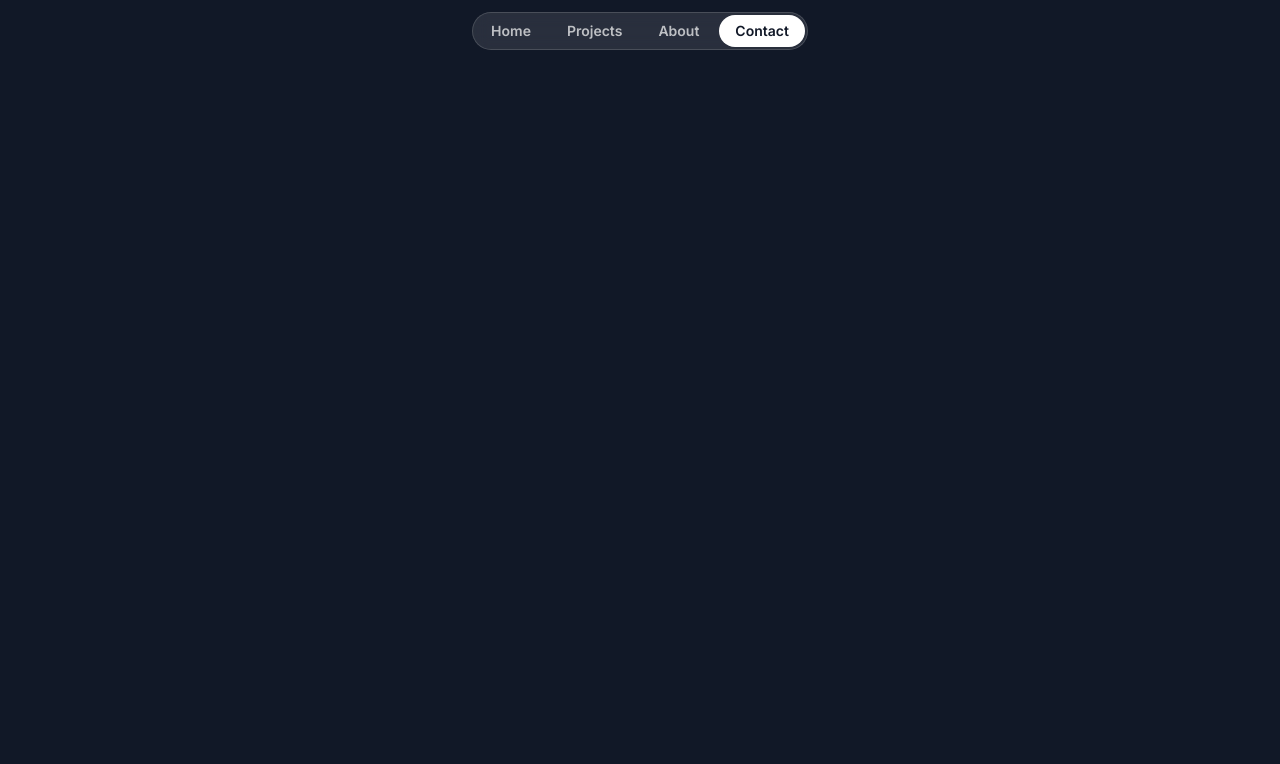
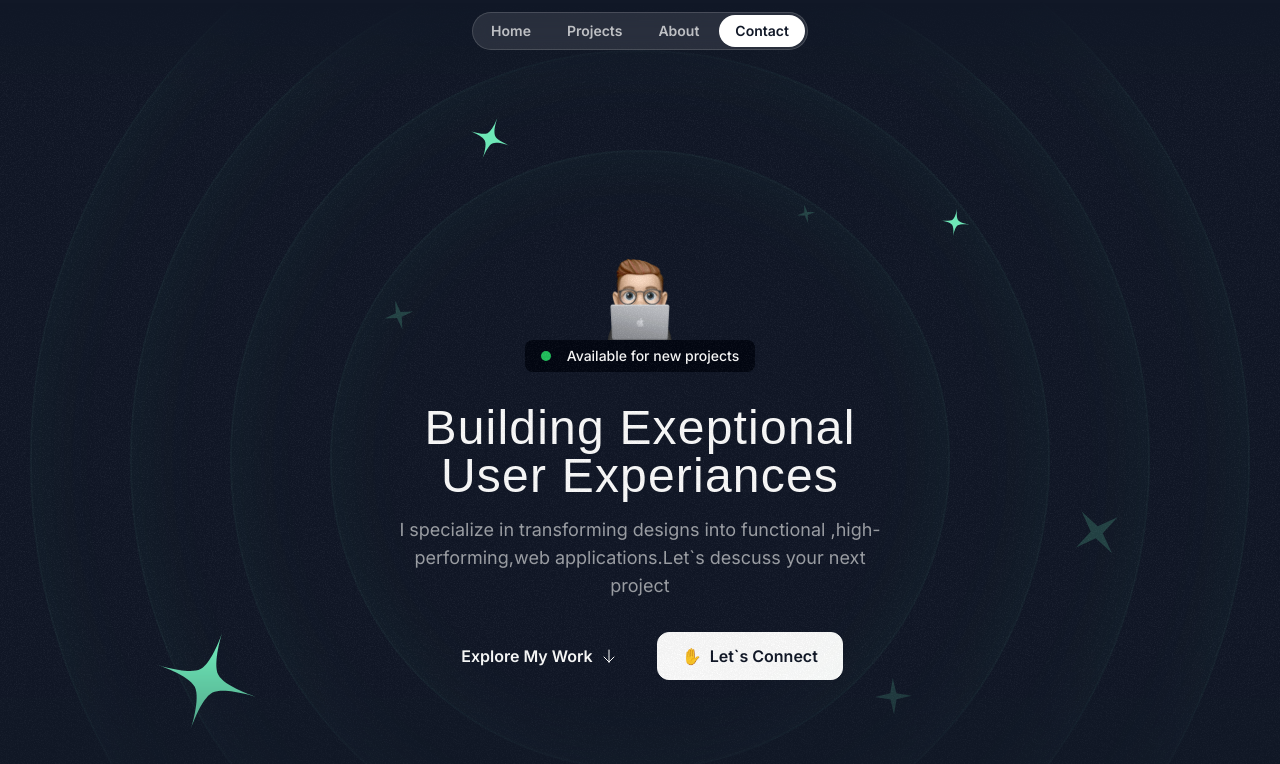
Before and after one commit to mr-Ayalk/ayalk_portfolio, a Next.js app: page / in a window 1280 px wide. Shown: the top 764 px of the page. Built offline with nearby package versions, Linux system fonts and the light colour scheme; a web font is replaced by a local one.

Commit message:
Hero section completed

```diff
--- a/src/app/globals.css
+++ b/src/app/globals.css
@@ -2,8 +2,11 @@
 @tailwind components;
 @tailwind utilities;
 
-@layer base{
-    .nav-item{
-        @apply px-4 py-1.5 rounded-full text-white/70 text-sm font-semibold hover:bg-white/10 hover:text-white transition duration-300
-    }
+@layer base {
+  .nav-item {
+    @apply px-4 py-1.5 rounded-full text-white/70 text-sm font-semibold hover:bg-white/10 hover:text-white transition duration-300;
+  }
+  .hero-ring {
+    @apply absolute inset-0  border-2 top-1/2 left-1/2 -translate-x-1/2  -translate-y-1/2 rounded-full border-emerald-300/5 shadow-[0_0_80px_inset] shadow-emerald-300/5;
+  }
 }
--- a/src/app/page.tsx
+++ b/src/app/page.tsx
@@ -1,11 +1,12 @@
  import {Header} from "@/sections/Header"
-
+ import { HeroSection } from "@/sections/Hero";
 
 
  export default function Home() {
   return (
     <div>
      <Header/>
+     <HeroSection/>
     </div>
   );
 }
--- /dev/null
+++ b/src/components/HeroOrbit.tsx
@@ -0,0 +1,30 @@
+import { PropsWithChildren } from "react";
+export const HeroOrbit = ({
+  children,
+  size,
+  rotation,
+}: PropsWithChildren<{ size: number; rotation: number }>) => {
+  return (
+    <div className="absolute left-1/2 top-1/2 -translate-x-1/2 -translate-y-1/2 ">
+      <div
+        className=" flex items-start justify-start "
+        style={{
+          transform: `rotate(${rotation}deg)`,
+          height: `${size}px`,
+          width: `${size}px`,
+        }}
+      >
+        <div
+          className=" inline-flex
+         style={{
+          transform: `rotate(${rotation*-1}deg)`,
+
+        }}
+         "
+        >
+          {children}
+        </div>
+      </div>
+    </div>
+  );
+};
--- a/src/sections/Header.tsx
+++ b/src/sections/Header.tsx
@@ -1,18 +1,23 @@
 export const Header = () => {
-  return(
-
-    <div className="flex justify-center items-center relative top-3">
-
-   <nav className="flex gap-1 p-0.5 border border-white/15 rounded-full bg-white/10 backdrop-blur">
-    <a href="#"
-    className="nav-item"
-    >Home</a>
-    <a href="" className="nav-item">Projects</a>
-    <a href="" className="nav-item">About</a>
-    <a href="" className="nav-item text-gray-900 bg-white hover:bg-white/70 hover:text-gray-900">Contact</a>
-   </nav>
-
+  return (
+    <div className="flex justify-center items-center fixed top-3 w-full z-10">
+      <nav className="flex gap-1 p-0.5 border border-white/15 rounded-full bg-white/10 backdrop-blur">
+        <a href="#" className="nav-item">
+          Home
+        </a>
+        <a href="" className="nav-item">
+          Projects
+        </a>
+        <a href="" className="nav-item">
+          About
+        </a>
+        <a
+          href=""
+          className="nav-item text-gray-900 bg-white hover:bg-white/70 hover:text-gray-900"
+        >
+          Contact
+        </a>
+      </nav>
     </div>
-  )
-
+  );
 };
--- a/src/sections/Hero.tsx
+++ b/src/sections/Hero.tsx
@@ -1,3 +1,101 @@
+import Image from "next/image";
+import memojiImage from "@/assets/images/memoji-computer.png";
+import ArrowDown from "@/assets/icons/arrow-down.svg";
+import grainImage from "@/assets/images/grain.jpg";
+import StarIcon from "@/assets/icons/star.svg";
+import SparkleIcon from "@/assets/icons/sparkle.svg";
+import { HeroOrbit } from "@/components/HeroOrbit";
 export const HeroSection = () => {
-  return <div>Hero Section</div>;
+  return (
+    <div className="py-32 md:py-48 lg:py-60 relative z-0 overflow-x-clip">
+      <div className="absolute inset-0 [mask-image:linear-gradient(to_bottom,transparent,black_10%,black_70%,transparent)]">
+        <div
+          className="absolute inset-0 -z-30 opacity-5 "
+          style={{
+            backgroundImage: `url(${grainImage.src})`,
+          }}
+        ></div>
+
+        <div className="size-[620px] hero-ring  "></div>
+        <div className="size-[820px] hero-ring  "></div>
+        <div className="size-[1020px] hero-ring  "></div>
+        <div className="size-[1220px] hero-ring  "></div>
+
+        <HeroOrbit size={800} rotation={-72}>
+          <StarIcon className="size-28 text-emerald-300" />
+        </HeroOrbit>
+
+        <HeroOrbit size={550} rotation={20}>
+          <StarIcon className="size-12 text-emerald-300" />
+        </HeroOrbit>
+        <HeroOrbit size={590} rotation={98}>
+          <StarIcon className="size-8 text-emerald-300" />
+        </HeroOrbit>
+
+        <HeroOrbit size={430} rotation={-14}>
+          <SparkleIcon className="size-8 text-emerald-300/20" />
+        </HeroOrbit>
+
+        <HeroOrbit size={440} rotation={79}>
+          <SparkleIcon className="size-5 text-emerald-300/20" />
+        </HeroOrbit>
+        <HeroOrbit size={530} rotation={178}>
+          <SparkleIcon className="size-10 text-emerald-300/20" />
+        </HeroOrbit>
+
+        <HeroOrbit size={710} rotation={144}>
+          <SparkleIcon className="size-14 text-emerald-300/20" />
+        </HeroOrbit>
+
+        <HeroOrbit size={720} rotation={85}>
+          <div className="size-3 rounded-full text-emerald-300/20" />
+        </HeroOrbit>
+        <HeroOrbit size={520} rotation={-41}>
+          <div className="size-2 rounded-full text-emerald-300/20" />
+        </HeroOrbit>
+        <HeroOrbit size={650} rotation={-5}>
+          <div className="size-2 rounded-full text-emerald-300/20" />
+        </HeroOrbit>
+      </div>
+      <div className="container">
+        <div className="flex flex-col items-center">
+          <Image
+            src={memojiImage}
+            className="size-[100px]"
+            alt="Person peeking behind laptop"
+          />
+          <div className="bg-gray-950 border-gray-800 px-4 py-1.5 inline-flex items-center gap-4 rounded-lg">
+            <div className="bg-green-500 size-2.5 rounded-full"></div>
+            <div className="text-sm font-medium">
+              Available for new projects
+            </div>
+          </div>
+        </div>
+
+        <div
+          className="max-w-lg mx-auto
+        "
+        >
+          <h1 className="font-serif text-3xl  md:text-5xl  text-center mt-8 tracking-wide">
+            Building Exeptional User Experiances
+          </h1>
+          <p className="mt-4 text-center text-white/60 md:text-lg">
+            I specialize in transforming designs into functional
+            ,high-performing,web applications.Let`s descuss your next project
+          </p>
+        </div>
+        <div className="flex flex-col md:flex-row justify-center items-center mt-8 gap-4">
+          <button className="inline-flex items-center gap-2 border-white/15 px-6 h-12 rounded-xl">
+            <span className="font-semibold">Explore My Work</span>
+            <ArrowDown className="size-4" />
+          </button>
+
+          <button className="inline-flex items-center gap-2 border border-white bg-white text-gray-900 h-12 px-6 rounded-xl">
+            <span>✋</span>
+            <span className="font-semibold">Let`s Connect</span>
+          </button>
+        </div>
+      </div>
+    </div>
+  );
 };
```
Also changed, not shown: src/assets/images/ayalk.jpg (added).
